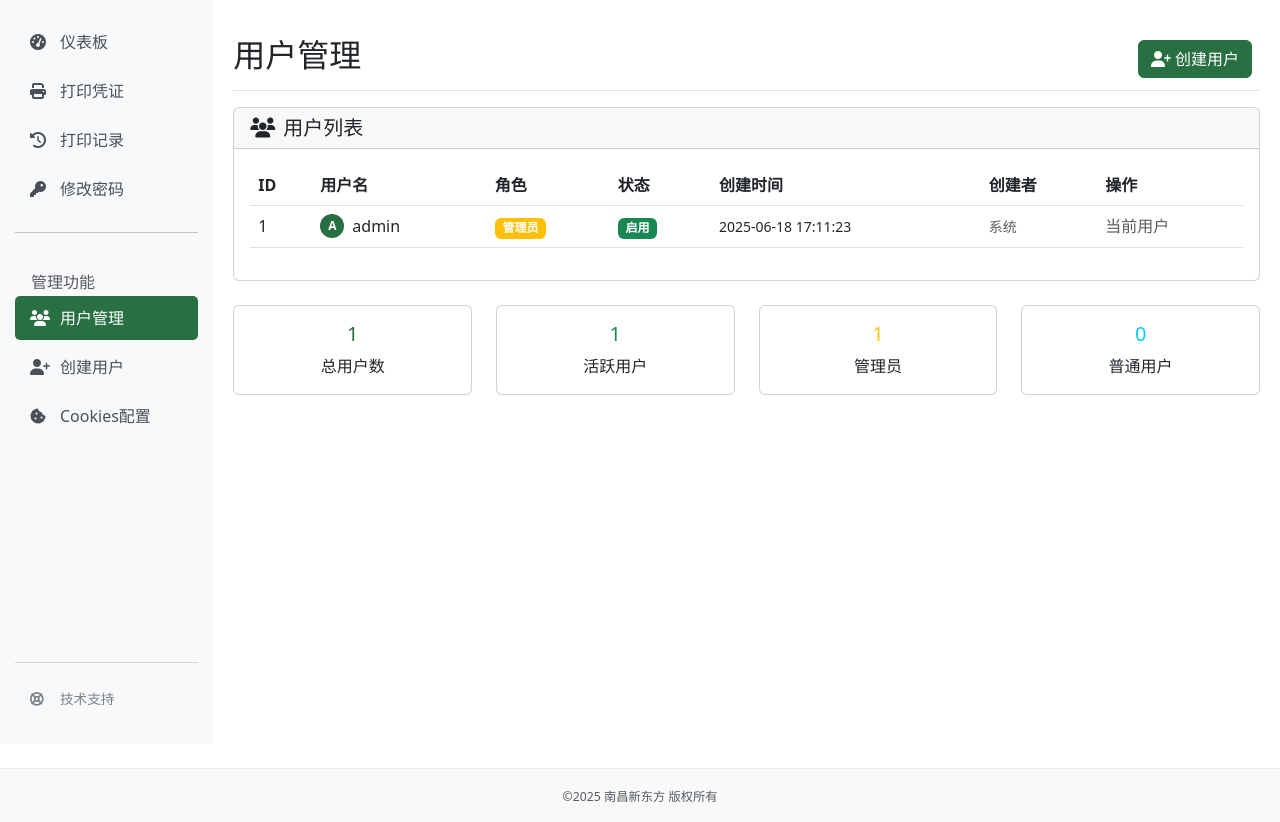
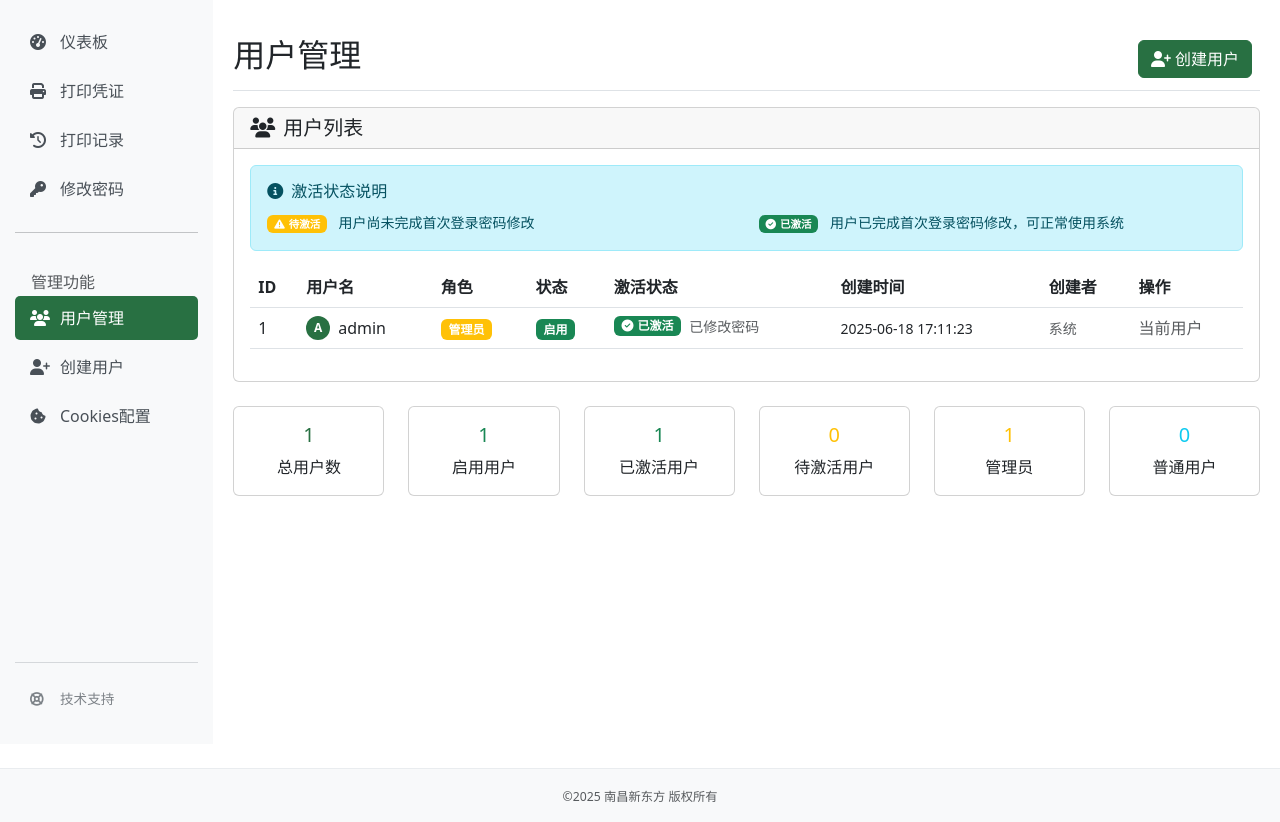
Before and after one commit to LoveTianyi0712/ncxdf_print_web, a Flask app: page /users in a window 1280 px wide. Shown: the part 64-886 px from the top of the page. Run offline with Flask 3, Linux system fonts and the light colour scheme; a user stored in the database is signed in; some libraries are stand-ins or nearby versions.

Commit message:
add user activation

```diff
--- a/app.py
+++ b/app.py
@@ -49,6 +49,7 @@ class User(UserMixin, db.Model):
     password_hash = db.Column(db.String(120), nullable=False)
     role = db.Column(db.String(20), nullable=False, default='user')  # 'admin' or 'user'
     is_enabled = db.Column(db.Boolean, default=True)
+    is_first_login = db.Column(db.Boolean, default=True)  # 是否是首次登录
     created_at = db.Column(db.DateTime, default=get_beijing_datetime)
     created_by = db.Column(db.Integer, db.ForeignKey('user.id'), nullable=True)
 
@@ -91,6 +92,16 @@ def admin_required(f):
     decorated_function.__name__ = f.__name__
     return decorated_function
 
+# 首次登录检查装饰器
+def first_login_required(f):
+    def decorated_function(*args, **kwargs):
+        if current_user.is_authenticated and current_user.is_first_login:
+            flash('请先修改您的密码后再使用系统功能', 'warning')
+            return redirect(url_for('first_login_change_password'))
+        return f(*args, **kwargs)
+    decorated_function.__name__ = f.__name__
+    return decorated_function
+
 # 路由
 @app.route('/')
 def index():
@@ -111,6 +122,12 @@ def login():
                 return render_template('login.html')
 
             login_user(user)
+
+            # 检查是否是首次登录
+            if user.is_first_login:
+                flash('这是您的首次登录，请立即修改您的密码以确保账户安全！', 'warning')
+                return redirect(url_for('first_login_change_password'))
+
             flash(f'欢迎回来，{user.username}！', 'success')
             return redirect(url_for('dashboard'))
         else:
@@ -127,6 +144,7 @@ def logout():
 
 @app.route('/dashboard')
 @login_required
+@first_login_required
 def dashboard():
     # 获取用户的打印记录统计
     user_print_count = PrintLog.query.filter_by(user_id=current_user.id).count()
@@ -145,6 +163,7 @@ def dashboard():
 
 @app.route('/users')
 @login_required
+@first_login_required
 @admin_required
 def users():
     users = User.query.all()
@@ -223,6 +242,7 @@ def toggle_user(user_id):
 
 @app.route('/print')
 @login_required
+@first_login_required
 def print_page():
     return render_template('print.html', template_mapping=TEMPLATE_MAPPING)
 
@@ -432,8 +452,50 @@ def print_logs():
 
     return render_template('print_logs.html', logs=logs)
 
+@app.route('/first_login_change_password', methods=['GET', 'POST'])
+@login_required
+def first_login_change_password():
+    # 如果不是首次登录，重定向到普通密码修改页面
+    if not current_user.is_first_login:
+        return redirect(url_for('change_password'))
+
+    if request.method == 'POST':
+        current_password = request.form['current_password']
+        new_password = request.form['new_password']
+        confirm_password = request.form['confirm_password']
+
+        # 验证当前密码
+        if not check_password_hash(current_user.password_hash, current_password):
+            flash('当前密码错误', 'error')
+            return render_template('first_login_change_password.html')
+
+        # 验证新密码
+        if len(new_password) < 6:
+            flash('新密码长度至少6位', 'error')
+            return render_template('first_login_change_password.html')
+
+        if new_password != confirm_password:
+            flash('两次输入的新密码不一致', 'error')
+            return render_template('first_login_change_password.html')
+
+        # 检查新密码是否与旧密码相同
+        if check_password_hash(current_user.password_hash, new_password):
+            flash('新密码不能与当前密码相同', 'error')
+            return render_template('first_login_change_password.html')
+
+        # 更新密码并标记非首次登录
+        current_user.password_hash = generate_password_hash(new_password)
+        current_user.is_first_login = False
+        db.session.commit()
+
+        flash('密码修改成功，欢迎使用系统！', 'success')
+        return redirect(url_for('dashboard'))
+
+    return render_template('first_login_change_password.html')
+
 @app.route('/change_password', methods=['GET', 'POST'])
 @login_required
+@first_login_required
 def change_password():
     if request.method == 'POST':
         current_password = request.form['current_password']
@@ -762,7 +824,8 @@ def create_admin_user():
         admin = User(
             username='admin',
             password_hash=generate_password_hash('admin123'),
-            role='admin'
+            role='admin',
+            is_first_login=False  # 管理员账户不需要强制修改密码
         )
         db.session.add(admin)
         db.session.commit()
--- a/templates/users.html
+++ b/templates/users.html
@@ -21,6 +21,26 @@
         </h5>
     </div>
     <div class="card-body">
+        <!-- 激活状态说明 -->
+        <div class="alert alert-info">
+            <h6 class="alert-heading">
+                <i class="fas fa-info-circle me-2"></i>激活状态说明
+            </h6>
+            <div class="row">
+                <div class="col-md-6">
+                    <small>
+                        <span class="badge bg-warning me-2"><i class="fas fa-exclamation-triangle me-1"></i>待激活</span>
+                        用户尚未完成首次登录密码修改
+                    </small>
+                </div>
+                <div class="col-md-6">
+                    <small>
+                        <span class="badge bg-success me-2"><i class="fas fa-check-circle me-1"></i>已激活</span>
+                        用户已完成首次登录密码修改，可正常使用系统
+                    </small>
+                </div>
+            </div>
+        </div>
         <div class="table-responsive">
             <table class="table table-hover">
                 <thead>
@@ -29,6 +49,7 @@
                         <th>用户名</th>
                         <th>角色</th>
                         <th>状态</th>
+                        <th>激活状态</th>
                         <th>创建时间</th>
                         <th>创建者</th>
                         <th>操作</th>
@@ -59,6 +80,21 @@
                             {% else %}
                             <span class="badge bg-danger">禁用</span>
                             {% endif %}
+                        </td>
+                        <td>
+                            <div class="d-flex align-items-center">
+                                {% if user.is_first_login %}
+                                    <span class="badge bg-warning me-2">
+                                        <i class="fas fa-exclamation-triangle me-1"></i>待激活
+                                    </span>
+                                    <small class="text-muted">首次登录</small>
+                                {% else %}
+                                    <span class="badge bg-success me-2">
+                                        <i class="fas fa-check-circle me-1"></i>已激活
+                                    </span>
+                                    <small class="text-muted">已修改密码</small>
+                                {% endif %}
+                            </div>
                         </td>
                         <td>
                             <small>{{ user.created_at.strftime('%Y-%m-%d %H:%M:%S') }}</small>
@@ -108,7 +144,7 @@
 
 <!-- 统计信息 -->
 <div class="row mt-4">
-    <div class="col-md-3">
+    <div class="col-lg-2 col-md-4 col-sm-6 mb-3">
         <div class="card text-center">
             <div class="card-body">
                 <h5 class="card-title text-primary">{{ users|length }}</h5>
@@ -116,15 +152,31 @@
             </div>
         </div>
     </div>
-    <div class="col-md-3">
+    <div class="col-lg-2 col-md-4 col-sm-6 mb-3">
         <div class="card text-center">
             <div class="card-body">
                 <h5 class="card-title text-success">{{ users|selectattr('is_enabled')|list|length }}</h5>
-                <p class="card-text">活跃用户</p>
+                <p class="card-text">启用用户</p>
             </div>
         </div>
     </div>
-    <div class="col-md-3">
+    <div class="col-lg-2 col-md-4 col-sm-6 mb-3">
+        <div class="card text-center">
+            <div class="card-body">
+                <h5 class="card-title text-success">{{ users|rejectattr('is_first_login')|list|length }}</h5>
+                <p class="card-text">已激活用户</p>
+            </div>
+        </div>
+    </div>
+    <div class="col-lg-2 col-md-4 col-sm-6 mb-3">
+        <div class="card text-center">
+            <div class="card-body">
+                <h5 class="card-title text-warning">{{ users|selectattr('is_first_login')|list|length }}</h5>
+                <p class="card-text">待激活用户</p>
+            </div>
+        </div>
+    </div>
+    <div class="col-lg-2 col-md-4 col-sm-6 mb-3">
         <div class="card text-center">
             <div class="card-body">
                 <h5 class="card-title text-warning">{{ users|selectattr('role', 'equalto', 'admin')|list|length }}</h5>
@@ -132,7 +184,7 @@
             </div>
         </div>
     </div>
-    <div class="col-md-3">
+    <div class="col-lg-2 col-md-4 col-sm-6 mb-3">
         <div class="card text-center">
             <div class="card-body">
                 <h5 class="card-title text-info">{{ users|selectattr('role', 'equalto', 'user')|list|length }}</h5>
```
Also changed, not shown: templates/user_created.html (+14 -1 lines).
